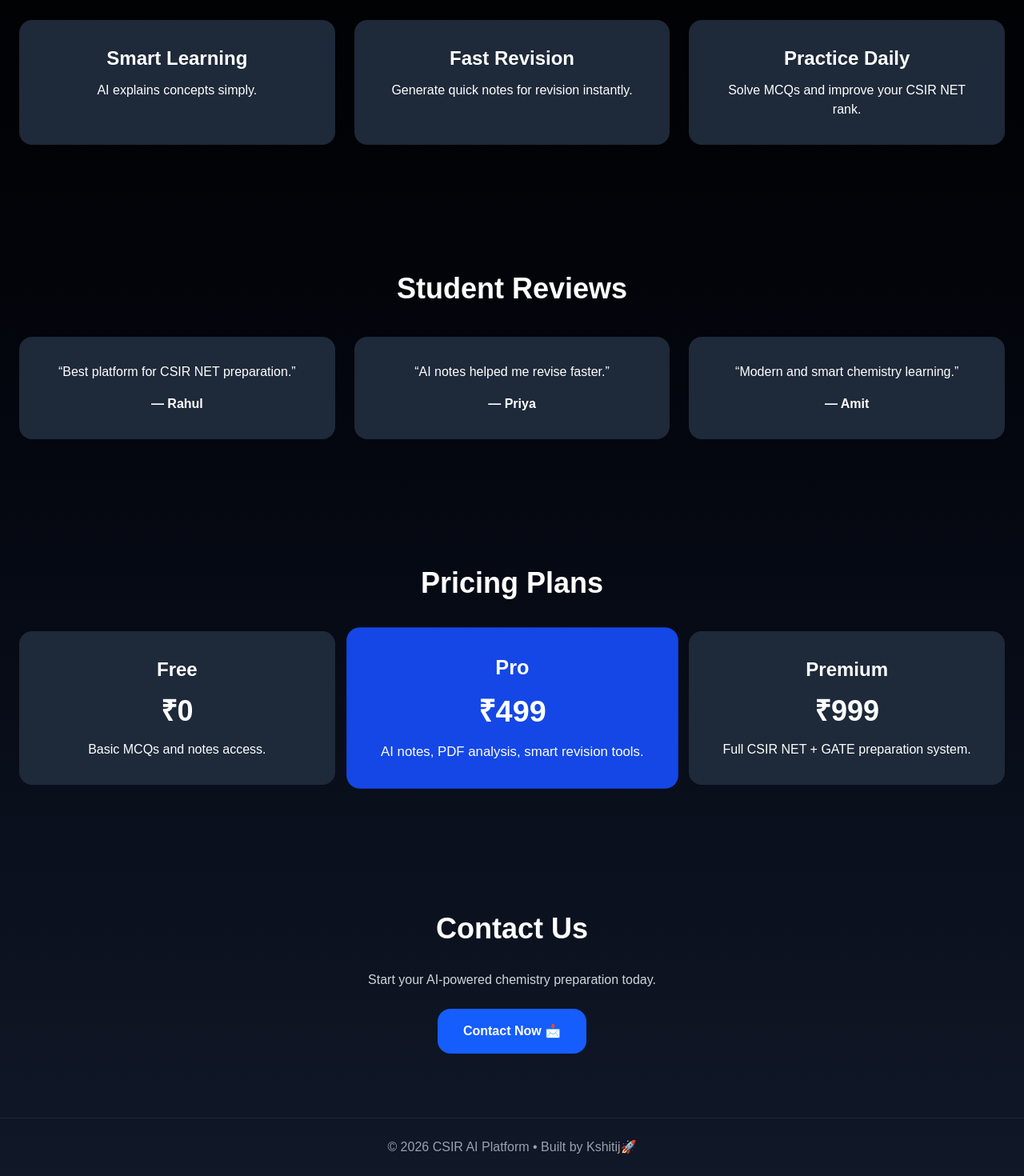
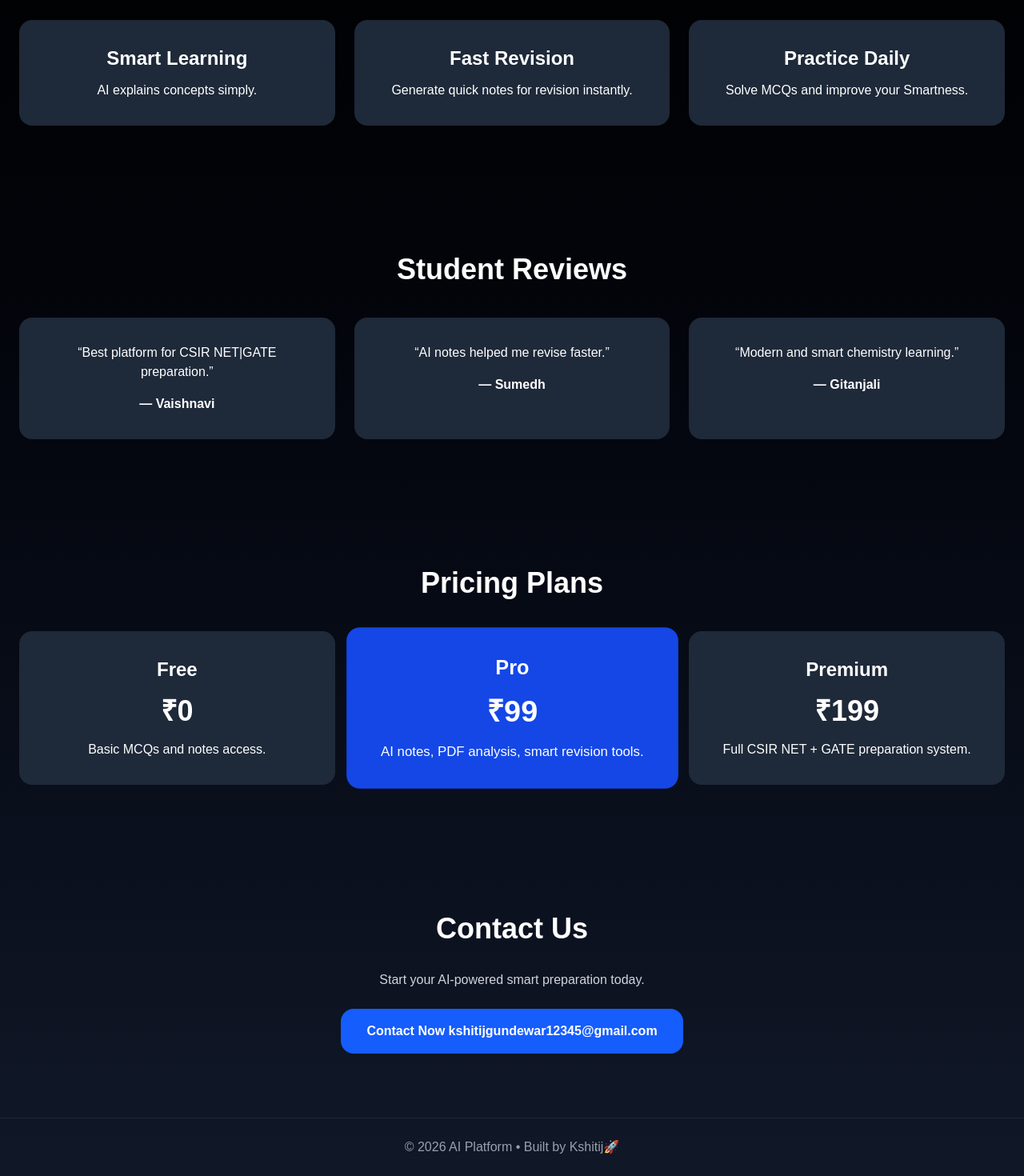
Before and after one commit to Kshitij431802/ai-exam-platform, a Next.js app: page / in a window 1280 px wide. Shown: the part 904-2374 px from the top of the page at 80% size. Built offline with nearby package versions, Linux system fonts and the light colour scheme.

Commit message:
Changed Homepage

```diff
--- a/app/page.tsx
+++ b/app/page.tsx
@@ -75,7 +75,7 @@
 <section className="py-20 px-6 text-center">
 
   <h2 className="text-4xl font-bold mb-10">
-    Best for
+    Tools
   </h2>
 
   <div className="grid md:grid-cols-3 gap-6">
@@ -106,7 +106,7 @@
       </h3>
 
       <p>
-        Solve MCQs and improve your CSIR NET rank.
+        Solve MCQs and improve your Smartness.
       </p>
     </div>
 
@@ -123,11 +123,11 @@
 
     <div className="bg-gray-800 p-8 rounded-2xl">
       <p className="mb-4">
-        “Best platform for CSIR NET preparation.”
+        “Best platform for CSIR NET|GATE preparation.”
       </p>
 
       <h3 className="font-bold">
-        — Rahul
+        — Vaishnavi
       </h3>
     </div>
 
@@ -137,7 +137,7 @@
       </p>
 
       <h3 className="font-bold">
-        — Priya
+        — Sumedh
       </h3>
     </div>
 
@@ -147,7 +147,7 @@
       </p>
 
       <h3 className="font-bold">
-        — Amit
+        — Gitanjali
       </h3>
     </div>
 
@@ -182,7 +182,7 @@
       </h3>
 
       <p className="text-4xl font-bold mb-4">
-        ₹499
+        ₹99
       </p>
 
       <p>
@@ -196,7 +196,7 @@
       </h3>
 
       <p className="text-4xl font-bold mb-4">
-        ₹999
+        ₹199
       </p>
 
       <p>
@@ -214,16 +214,16 @@
   </h2>
 
   <p className="text-gray-300 mb-6">
-    Start your AI-powered chemistry preparation today.
+    Start your AI-powered smart preparation today.
   </p>
 
   <button className="bg-blue-600 hover:bg-blue-700 px-8 py-4 rounded-2xl text-white font-bold">
-    Contact Now 📩
+    Contact Now kshitijgundewar12345@gmail.com
   </button>
 
 </section>
      <footer className="border-t border-gray-800 text-center py-6 text-gray-400">
-  © 2026 CSIR AI Platform • Built by Kshitij🚀
+  © 2026 AI Platform • Built by Kshitij🚀
 </footer>
 
     </main>
```
